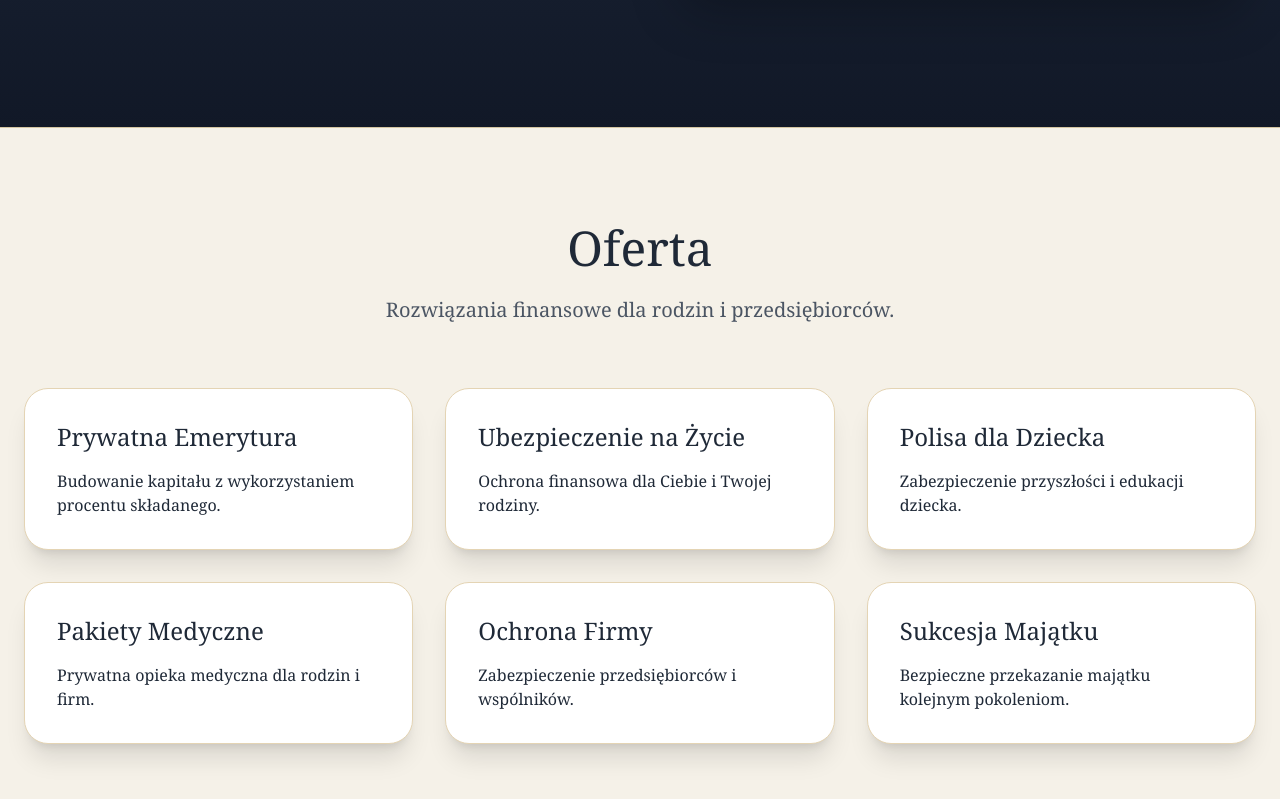
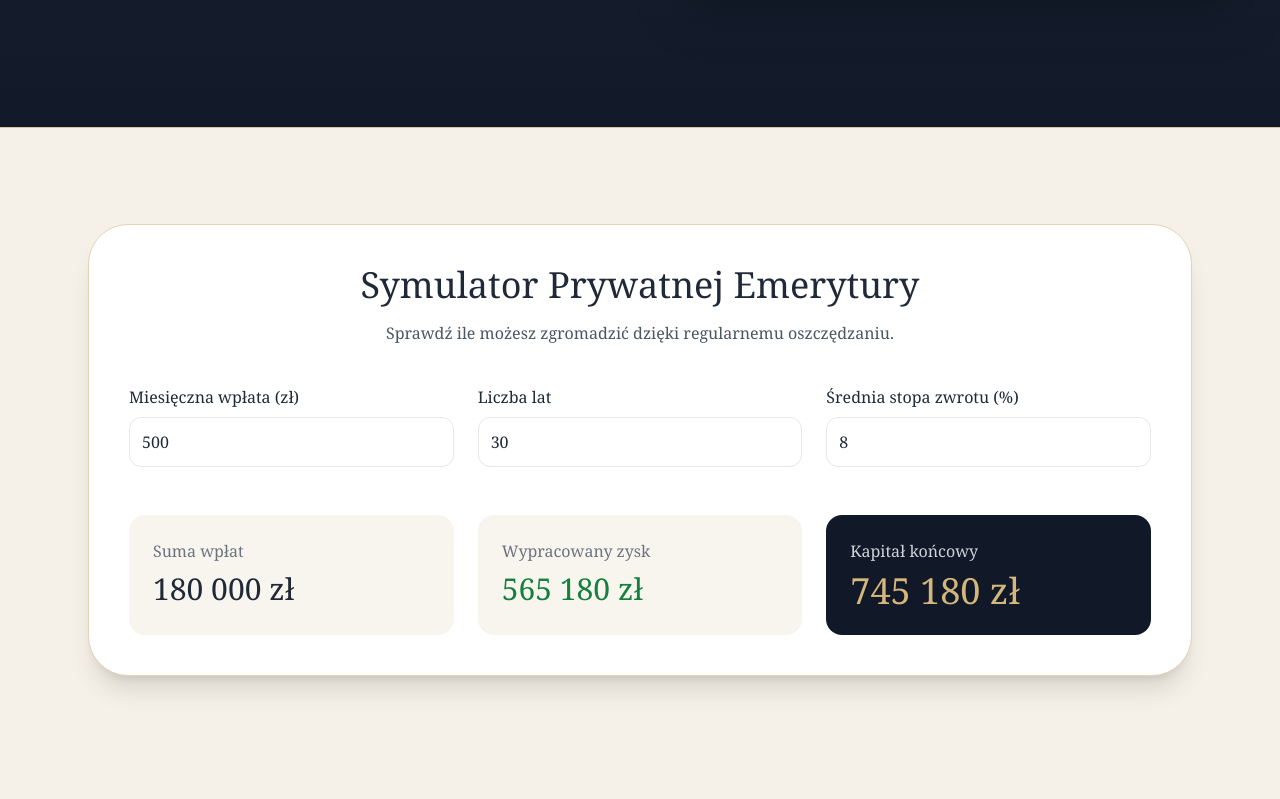
Before and after one commit to Angon777/Agprivate.pl, a Next.js app in the folder agprivate-site/: page / in a window 1280 px wide. Shown: the part 781-1580 px from the top of the page. Built offline with nearby package versions, Linux system fonts and the light colour scheme.

Commit message:
Update page.js

```diff
--- a/agprivate-site/app/page.js
+++ b/agprivate-site/app/page.js
@@ -1,4 +1,21 @@
+'use client'
+
+import { useState } from 'react'
+
 export default function OldMoneyInsuranceLanding() {
+  const [monthly, setMonthly] = useState(500)
+const [years, setYears] = useState(30)
+const [rate, setRate] = useState(8)
+
+const monthlyRate = rate / 100 / 12
+const months = years * 12
+
+const futureValue =
+  monthly *
+  ((Math.pow(1 + monthlyRate, months) - 1) / monthlyRate)
+
+const totalDeposits = monthly * months
+const profit = futureValue - totalDeposits
   return (
   <div className="min-h-screen bg-[#f5f1e8] text-[#1f2937] font-serif">
 
@@ -69,6 +86,98 @@ export default function OldMoneyInsuranceLanding() {
   </section>
 
   {/* OFERTA */}
+  <section className="max-w-6xl mx-auto px-6 py-24">
+
+  <div className="bg-white rounded-[40px] border border-[#e4d4b4] shadow-xl p-10">
+
+    <h2 className="text-4xl text-center mb-4">
+      Symulator Prywatnej Emerytury
+    </h2>
+
+    <p className="text-center text-gray-600 mb-10">
+      Sprawdź ile możesz zgromadzić dzięki regularnemu oszczędzaniu.
+    </p>
+
+    <div className="grid md:grid-cols-3 gap-6">
+
+      <div>
+        <label className="block mb-2">
+          Miesięczna wpłata (zł)
+        </label>
+
+        <input
+          type="number"
+          value={monthly}
+          onChange={(e) => setMonthly(Number(e.target.value))}
+          className="w-full border rounded-xl p-3"
+        />
+      </div>
+
+      <div>
+        <label className="block mb-2">
+          Liczba lat
+        </label>
+
+        <input
+          type="number"
+          value={years}
+          onChange={(e) => setYears(Number(e.target.value))}
+          className="w-full border rounded-xl p-3"
+        />
+      </div>
+
+      <div>
+        <label className="block mb-2">
+          Średnia stopa zwrotu (%)
+        </label>
+
+        <input
+          type="number"
+          value={rate}
+          onChange={(e) => setRate(Number(e.target.value))}
+          className="w-full border rounded-xl p-3"
+        />
+      </div>
+
+    </div>
+
+    <div className="mt-12 grid md:grid-cols-3 gap-6">
+
+      <div className="bg-[#f8f5ee] p-6 rounded-2xl">
+        <div className="text-gray-500">
+          Suma wpłat
+        </div>
+
+        <div className="text-3xl mt-2">
+          {Math.round(totalDeposits).toLocaleString('pl-PL')} zł
+        </div>
+      </div>
+
+      <div className="bg-[#f8f5ee] p-6 rounded-2xl">
+        <div className="text-gray-500">
+          Wypracowany zysk
+        </div>
+
+        <div className="text-3xl mt-2 text-green-700">
+          {Math.round(profit).toLocaleString('pl-PL')} zł
+        </div>
+      </div>
+
+      <div className="bg-[#111827] text-white p-6 rounded-2xl">
+        <div className="text-gray-300">
+          Kapitał końcowy
+        </div>
+
+        <div className="text-4xl mt-2 text-[#d4b77c]">
+          {Math.round(futureValue).toLocaleString('pl-PL')} zł
+        </div>
+      </div>
+
+    </div>
+
+  </div>
+
+</section>
 
   <section
     id="oferta"
```
